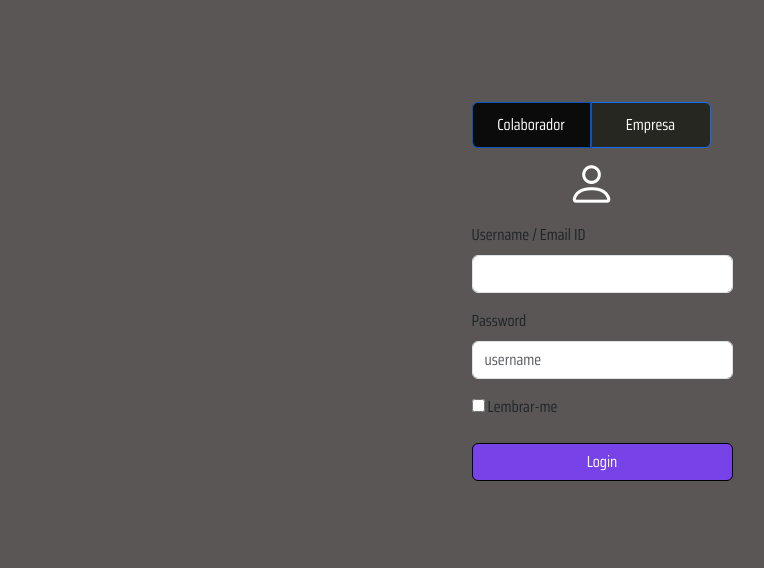
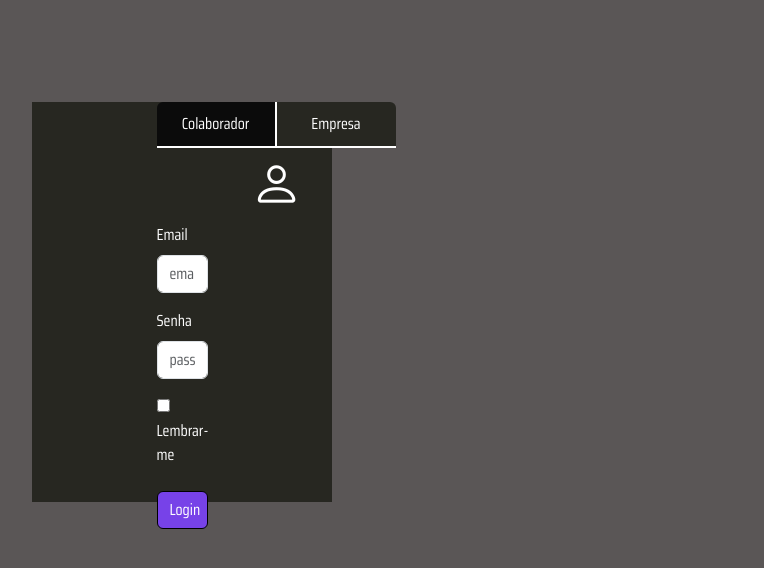
Before and after one commit to bmfps-a/pucdevacademy, a PHP site: page /login.html in a window 1280 px wide. Shown: the top 568 px of the page, without its empty margins (38-802 px from the left). Run offline with PHP 8.4, Linux system fonts and the light colour scheme.

Commit message:
Ajustes na tela de login

```diff
--- a/login/login.html
+++ b/login/login.html
@@ -34,12 +34,12 @@
                 <form action="#">
                 <i class="bi person-icon bi-person"></i>
                   <div class="form-group">
-                    <label class="mb-2" for="username">Username / Email ID </label>
-                    <input class="form-control" id="username" name="username" type="email" />
+                    <label class="mb-2" for="email">Email </label>
+                    <input class="form-control" id="email" name="email" type="email" placeholder="email" />
                   </div>
                   <div class="form-group mt-3">
-                    <label class="mb-2" for="password">Password</label>
-                    <input class="form-control" id="password" name="password" placeholder="username" />
+                    <label class="mb-2" for="password">Senha</label>
+                    <input class="form-control" id="password" name="password" placeholder="password" />
                   </div>
                   <div class="mt-3">
                     <input type="checkbox" /> Lembrar-me
--- a/login/login_style.css
+++ b/login/login_style.css
@@ -5,23 +5,14 @@ body{
 
 .row{
     margin-top: 7%;
+    background-color:#272721;
+    color: #fff;
+    width: 300px;
+    height: 400px;
 }
 
 .button-container {
     display: flex;
-}
-
-.btn-group input[type="radio"] {
-    display: none; /* Oculta os botões de rádio padrão */
-}
-
-/* Remover estilos de hover */
-.btn-group label.btn:hover,
-.btn-group label.btn:focus {
-    background-color: #272721;
-    color: #fff;
-    border-bottom: #fff;
-    padding-bottom: 10px;
 }
 
 /* Estilos gerais para os botões */
@@ -31,29 +22,50 @@ body{
     transition: background-color 0.3s ease; /* Adiciona uma transição suave */
     width: 120px; /* Define uma largura fixa para os botões */
     text-align: center; /* Centraliza o texto dentro dos botões */
+    border-bottom: 2px solid #fff; /* Adiciona borda branca abaixo dos botões */
+}
+
+/* Adiciona borda entre os botões */
+.colaborador-btn {
+    border-right: 2px solid #ffffff; /* Adiciona uma borda sólida à direita */
+    border-left: none;
+    border-top: none;
 }
 
 /* Estilos específicos para o botão "Colaborador" */
 .colaborador-btn {
     background-color: #272721; /* Cor de fundo padrão para o botão "Colaborador" */
     color: #fff; /* Cor do texto para o botão "Colaborador" */
-    border-right: 2px solid #ffffff; /* Adiciona uma borda sólida à direita */
+    border-bottom-left-radius: 0;
+    border-bottom-right-radius: 0;
 }
 
 input[type="radio"].btn-check:checked + .colaborador-btn {
     background-color: #0b0b0b; /* Altera a cor de fundo do botão "Colaborador" selecionado */
+    border-color: #ffffff; /* Mantém a borda branca quando selecionado */
 }
 
-  /* Estilos específicos para o botão "Empresa" */
+/* Estilos específicos para o botão "Empresa" */
 .empresa-btn {
     background-color: #272721; /* Cor de fundo padrão para o botão "Empresa" */
     color: #fff; /* Cor do texto para o botão "Empresa" */
+    border-right: none;
+    border-top: none;
+    border-bottom-left-radius: 0;
+    border-bottom-right-radius: 0;
 }
 
 input[type="radio"].btn-check:checked + .empresa-btn {
     background-color: #000000; /* Altera a cor de fundo do botão "Empresa" selecionado */
+    border-color: #ffffff; /* Mantém a borda branca quando selecionado */
 }
 
+/* Remover estilos de hover */
+.btn-group label.btn:hover,
+.btn-group label.btn:focus {
+    background-color: #272721; /* Mantém a cor de fundo padrão */
+    border: none;
+}
 
 .person-icon{
     font-size: 50px;
```
